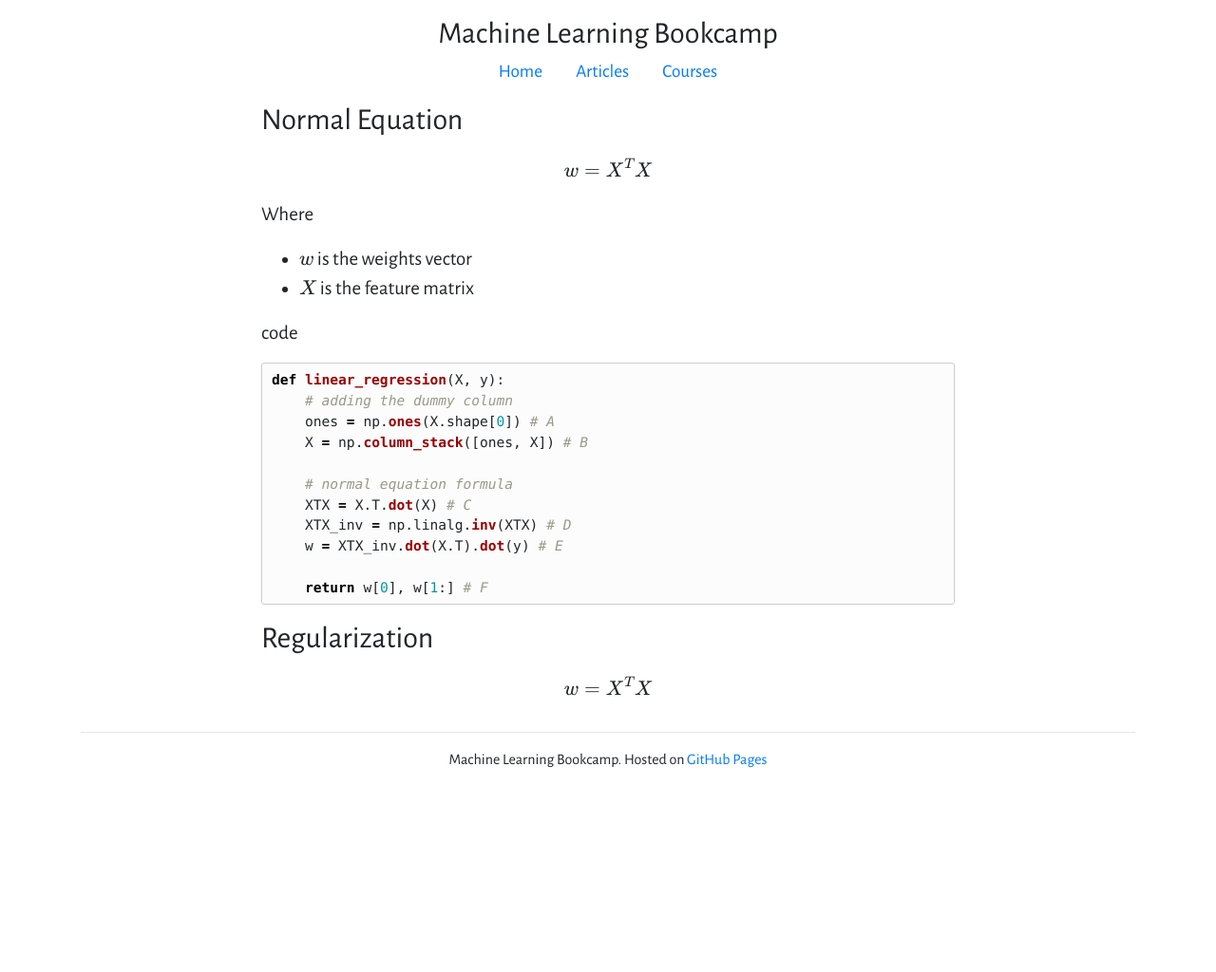
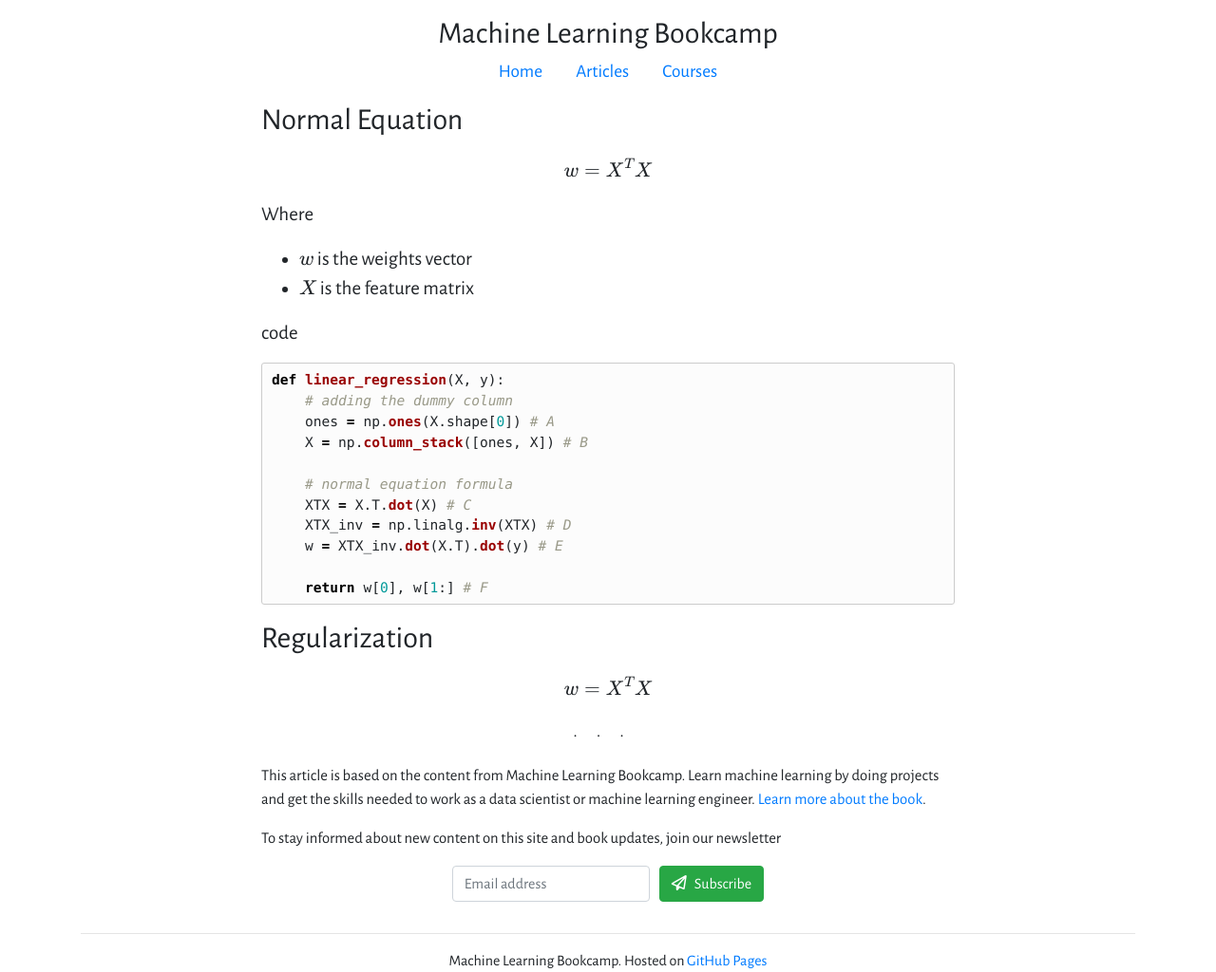
Before and after one commit to alexeygrigorev/mlbookcamp-page, a Jekyll site: the page built from article/linear-regression.md, in a window 1280 px wide. Shown: the whole page at 95% size. Built offline with Jekyll 4.4.1, drawn with Linux system fonts in a browser that asks for light colours; nearby versions of some CDN libraries; formulas are drawn with MathJax 3; before the commit the page ends 916 px from its top, so only the background shows below that.

Commit message:
subscribe!

```diff
--- /dev/null
+++ b/_includes/subscribe.html
@@ -0,0 +1,20 @@
+
+<form method="post" id="mc-embedded-subscribe-form" name="mc-embedded-subscribe-form"
+    action="https://mlbookcamp.us19.list-manage.com/subscribe/post?u=0d7822ab98152f5afc118c176&amp;id=e52ea9dcd3"
+    class="validate" target="_blank" novalidate>
+  <div class="form-row align-items-center justify-content-center">
+    <div class="col-auto">
+    <label class="sr-only" for="mce-EMAIL">Email</label>
+    <input type="email" value="" name="EMAIL" class="form-control" id="mce-EMAIL" placeholder="Email address" required>
+    </div>
+    <!-- real people should not fill this in and expect good things - do not remove this or risk form bot signups-->
+    <div style="position: absolute; left: -5000px;" aria-hidden="true">
+    <input type="text" name="b_0d7822ab98152f5afc118c176_e52ea9dcd3" tabindex="-1" value="">
+    </div>
+    <div class="col-auto">
+    <button type="submit" name="subscribe" class="btn btn-success">
+        <i class="far fa-paper-plane"></i> &nbsp; Subscribe
+    </button>
+    </div>
+  </div>
+</form>
--- a/_layouts/article.html
+++ b/_layouts/article.html
@@ -9,6 +9,19 @@
     <div class="row">
       <div class="col-lg-8 mx-auto content">
         {{ content }}
+
+        <div class="article-divider"></div>
+
+        <div class="article-end">
+          <p>
+            This article is based on the content from Machine Learning Bookcamp. Learn machine learning
+            by doing projects and get the skills needed to work as a data scientist or machine learning engineer.
+            <a href="/">Learn more about the book</a>.
+          </p>
+          <p>To stay informed about new content on this site and book updates, join our newsletter</p>
+
+          {% include subscribe.html %}
+        </div>
       </div>
     </div>
 
--- a/assets/styles.css
+++ b/assets/styles.css
@@ -32,3 +32,19 @@ body, html {
     font-size: 120%;
   }
 }
+
+.article-end {
+  font-size: 80%;
+}
+
+.article-divider::before {
+  content: "...";
+}
+
+.article-divider {
+  font-size: 20px;
+  text-align: center;
+  letter-spacing: 1em;
+  margin-top: 0em;
+  margin-bottom: 1em;
+}
```
Also changed, not shown: index.md (+13 -0 lines).
